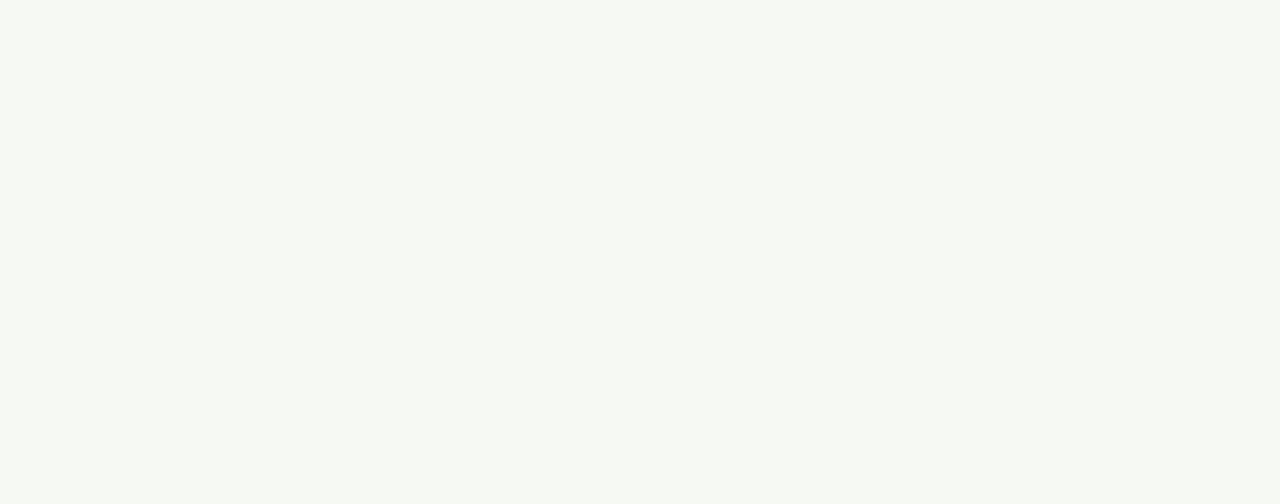
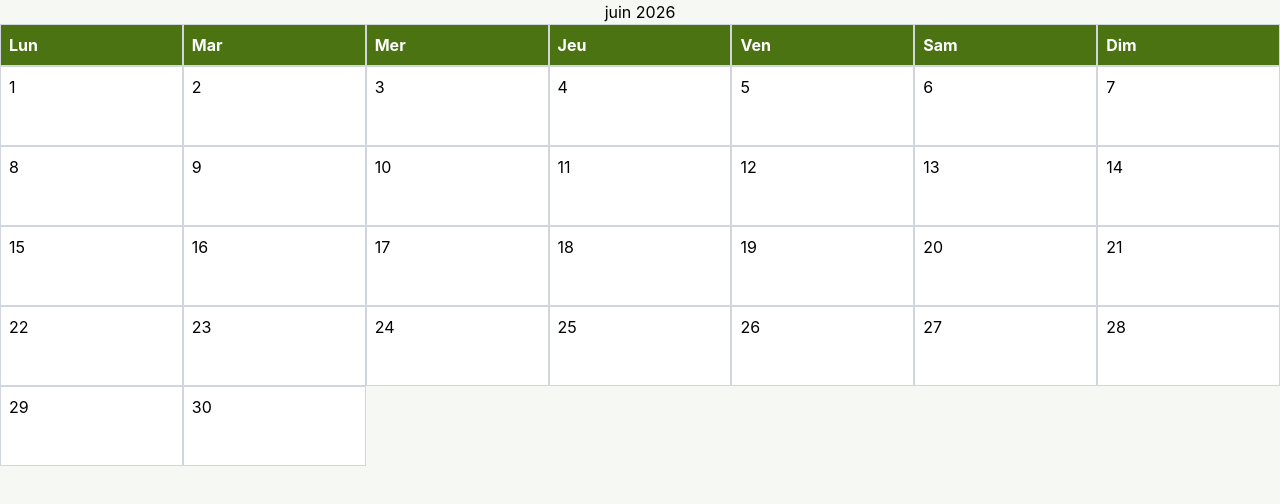
Before and after one commit to Fable54321/notification-test, a React (Vite) app: page / in a window 1280 px wide. Shown: the top 504 px of the page. Built offline with nearby package versions, Linux system fonts and the light colour scheme.

Commit message:
first commit

```diff
--- a/package.json
+++ b/package.json
@@ -13,6 +13,7 @@
     "@tailwindcss/vite": "^4.3.0",
     "react": "^19.2.6",
     "react-dom": "^19.2.6",
+    "react-router-dom": "^7.17.0",
     "tailwindcss": "^4.3.0"
   },
   "devDependencies": {
--- /dev/null
+++ b/src/100-App/110--Calendar/Calendar.tsx
@@ -0,0 +1,54 @@
+import { useMemo } from "react"
+
+const Calendar = () => {
+  const today = new Date()
+
+  const currentMonth = today.getMonth()
+  const currentYear = today.getFullYear()
+
+  const weekDays = ["Lun", "Mar", "Mer", "Jeu", "Ven", "Sam", "Dim"]
+
+  const calendarDays = useMemo(() => {
+    const daysInMonth = new Date(
+      currentYear,
+      currentMonth + 1,
+      0,
+    ).getDate()
+
+    const firstDayOfMonth = new Date(currentYear, currentMonth, 1)
+
+    // 0 = Monday, 1 = Tuesday, ..., 6 = Sunday
+    const emptyDaysBeforeMonth = (firstDayOfMonth.getDay() + 6) % 7
+
+    const emptyDays = Array.from({ length: emptyDaysBeforeMonth }, () => null)
+
+    const monthDays = Array.from(
+      { length: daysInMonth },
+      (_, index) => new Date(currentYear, currentMonth, index + 1),
+    )
+
+    return [...emptyDays, ...monthDays]
+  }, [currentYear, currentMonth])
+
+  return (
+    <div className="grid grid-cols-7">
+        <h2 className="col-span-7 text-center">{new Date(currentYear, currentMonth).toLocaleString('fr', { month: 'long', year: 'numeric' })}</h2>
+      {weekDays.map((day) => (
+        <div key={day} className="border border-gray-300 p-2 font-bold bg-secondary text-white">
+          <p>{day}</p>
+        </div>
+      ))}
+
+      {calendarDays.map((date, index) => (
+        <div
+          key={index}
+          className="min-h-20 border border-gray-300 p-2 bg-white"
+        >
+          {date && <p>{date.getDate()}</p>}
+        </div>
+      ))}
+    </div>
+  )
+}
+
+export default Calendar
--- a/src/100-App/App.tsx
+++ b/src/100-App/App.tsx
@@ -1,3 +1,4 @@
+import { Outlet } from "react-router-dom"
 
 
 const App = () => {
@@ -6,6 +7,8 @@ const App = () => {
       <h2 className="hidden sr-only">agenda interactif
 
       </h2>
+
+      <Outlet />
     </article>
   )
 }
--- a/src/main.tsx
+++ b/src/main.tsx
@@ -2,10 +2,27 @@ import { StrictMode } from 'react'
 import { createRoot } from 'react-dom/client'
 import './index.css'
 import App from './100-App/App.tsx'
+import { createBrowserRouter, RouterProvider } from 'react-router-dom'
+import Calendar from './100-App/110--Calendar/Calendar.tsx'
+
+
+
+const router = createBrowserRouter([
+  {
+    path: '/',
+    element: <App />,
+    children: [
+      {
+        index: true,
+        element: <Calendar />,
+      },
+    ]
+  },
+])
 
 createRoot(document.getElementById('root')!).render(
   <StrictMode>
-    <App />
+    <RouterProvider router={router} />
   </StrictMode>,
 )
 
```
Also changed, not shown: 1 other file (tests, documents, lock files or other folders).
